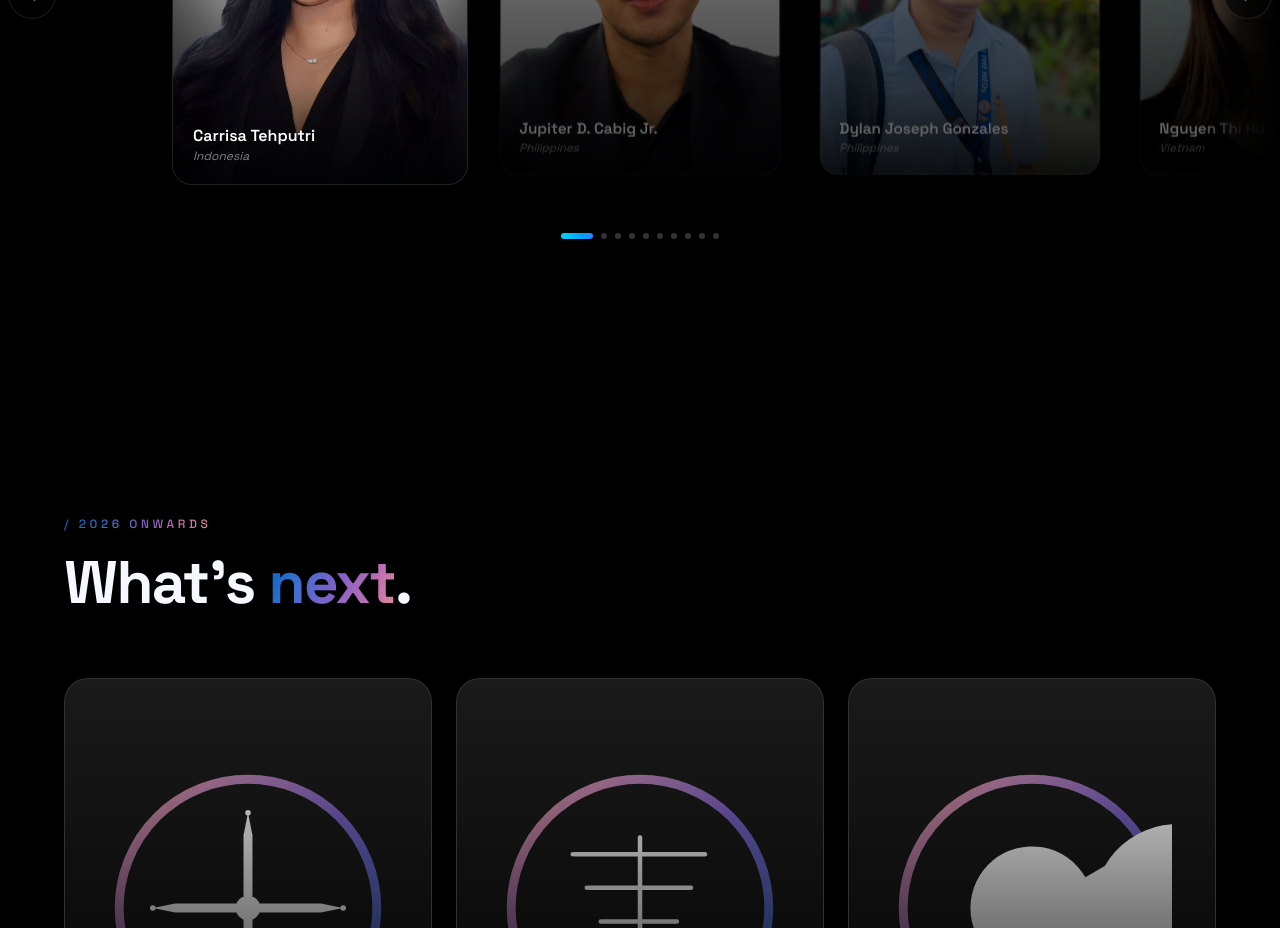
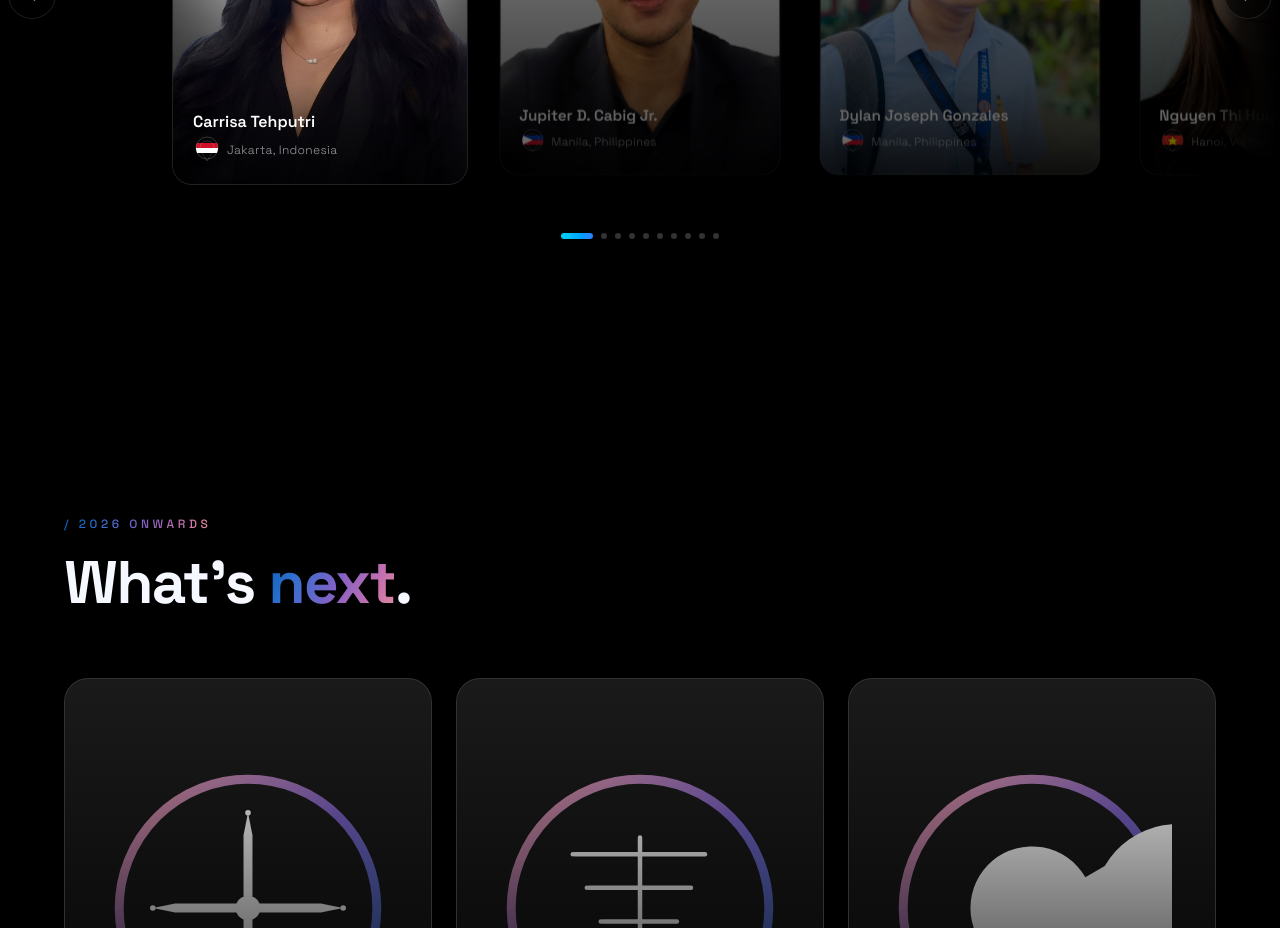
Before and after one commit to siklab-org/ai-for-asia, a Next.js app: page / in a window 1280 px wide. Shown: the part 9220-10148 px from the top of the page. Built offline with nearby package versions, Linux system fonts and the light colour scheme; no server answers.

Commit message:
feat: added map to fellow map

```diff
--- a/src/components/site/Fellows.tsx
+++ b/src/components/site/Fellows.tsx
@@ -10,23 +10,97 @@ export interface Fellow {
   img: string;
   name: string;
   quote: string;
+  city: string;
   country: string;
   x: number;
   y: number;
 }
 
 export const fellows: Fellow[] = [
-  { img: "/fellows/Carrisa Tehputri.jpeg", name: "Carrisa Tehputri", quote: "ASEAN must decide: act independently — or rise as one.", country: "Indonesia", x: 43, y: 67 },
-  { img: "/fellows/Jupiter Cabig Jr.jpg", name: "Jupiter D. Cabig Jr.", quote: "Government can shape vibrant AI startup ecosystems.", country: "Philippines", x: 56, y: 36 },
-  { img: "/fellows/Dylan Joseph Gonzales.jpg", name: "Dylan Joseph Gonzales", quote: "AI is multisectoral — and must be ethical for community.", country: "Philippines", x: 50, y: 40 },
-  { img: "/fellows/41 Trang Nguyen.jpg", name: "Nguyen Thi Huyen Trang", quote: "Governance and workforce adaptation must move in parallel.", country: "Vietnam", x: 25, y: 24 },
-  { img: "/fellows/Shine_Min_Kha_photo.jpg", name: "Shine Min Kha", quote: "Leadership is the key skill of the AI-driven era.", country: "Myanmar", x: 10, y: 14 },
-  { img: "/fellows/Ahmad Habibulloh.jpg", name: "Ahmad Habibulloh", quote: "AI governance must serve communities across ASEAN.", country: "Taiwan", x: 12, y: 10 },
-  { img: "/fellows/Hanazel Superal.png", name: "Hanazel Superal", quote: "Technology should bridge gaps, not widen them.", country: "Philippines", x: 60, y: 42 },
-  { img: "/fellows/Lee Zhao Yi Charles.jpeg", name: "Lee Zhao Yi Charles", quote: "Building AI that reflects our shared humanity.", country: "Singapore", x: 24, y: 57 },
-  { img: "/fellows/Rustam Shariq Mujtaba.jpg", name: "Rustam Shariq Mujtaba", quote: "Policy and innovation must evolve together.", country: "Singapore", x: 27, y: 60 },
-  { img: "/fellows/Yu Wai Wai Khine.jpeg", name: "Yu Wai Wai Khine", quote: "Inclusive AI starts with diverse voices.", country: "Thailand", x: 15, y: 20 },
+  { img: "/fellows/Carrisa Tehputri.jpeg", name: "Carrisa Tehputri", quote: "ASEAN must decide: act independently — or rise as one.", city: "Jakarta", country: "Indonesia", x: 43, y: 67 },
+  { img: "/fellows/Jupiter Cabig Jr.jpg", name: "Jupiter D. Cabig Jr.", quote: "Government can shape vibrant AI startup ecosystems.", city: "Manila", country: "Philippines", x: 56, y: 36 },
+  { img: "/fellows/Dylan Joseph Gonzales.jpg", name: "Dylan Joseph Gonzales", quote: "AI is multisectoral — and must be ethical for community.", city: "Manila", country: "Philippines", x: 50, y: 40 },
+  { img: "/fellows/41 Trang Nguyen.jpg", name: "Nguyen Thi Huyen Trang", quote: "Governance and workforce adaptation must move in parallel.", city: "Hanoi", country: "Vietnam", x: 25, y: 24 },
+  { img: "/fellows/Shine_Min_Kha_photo.jpg", name: "Shine Min Kha", quote: "Leadership is the key skill of the AI-driven era.", city: "Yangon", country: "Myanmar", x: 10, y: 14 },
+  { img: "/fellows/Ahmad Habibulloh.jpg", name: "Ahmad Habibulloh", quote: "AI governance must serve communities across ASEAN.", city: "Taipei", country: "Taiwan", x: 12, y: 10 },
+  { img: "/fellows/Hanazel Superal.png", name: "Hanazel Superal", quote: "Technology should bridge gaps, not widen them.", city: "Manila", country: "Philippines", x: 60, y: 42 },
+  { img: "/fellows/Lee Zhao Yi Charles.jpeg", name: "Lee Zhao Yi Charles", quote: "Building AI that reflects our shared humanity.", city: "Singapore", country: "Singapore", x: 24, y: 57 },
+  { img: "/fellows/Rustam Shariq Mujtaba.jpg", name: "Rustam Shariq Mujtaba", quote: "Policy and innovation must evolve together.", city: "Singapore", country: "Singapore", x: 27, y: 60 },
+  { img: "/fellows/Yu Wai Wai Khine.jpeg", name: "Yu Wai Wai Khine", quote: "Inclusive AI starts with diverse voices.", city: "Bangkok", country: "Thailand", x: 15, y: 20 },
 ];
+
+export function flagPinSvg(country: string): string {
+  const size = 28;
+  const flag = (paths: string) => `
+    <svg width="${size}" height="${size}" viewBox="0 0 28 28" style="flex-shrink:0;filter:drop-shadow(0 2px 4px rgba(0,0,0,0.3))">
+      <defs><clipPath id="pin-${country}"><circle cx="14" cy="12" r="11" /></clipPath></defs>
+      <g clip-path="url(#pin-${country})">${paths}</g>
+      <circle cx="14" cy="12" r="11" fill="none" stroke="rgba(255,255,255,0.2)" stroke-width="1" />
+      <path d="M14 24 Q10 18 8 14 Q6 10 8 7 Q10 4 14 4 Q18 4 20 7 Q22 10 20 14 Q18 18 14 24Z" fill="none" stroke="rgba(255,255,255,0.15)" stroke-width="1" transform="translate(0,1)" />
+    </svg>`;
+
+  switch (country) {
+    case "Indonesia": return flag('<rect x="3" y="7" width="22" height="5" fill="#CE1126"/><rect x="3" y="12" width="22" height="5" fill="#fff"/>');
+    case "Philippines": return flag('<rect x="3" y="7" width="22" height="5" fill="#0038A8"/><rect x="3" y="12" width="22" height="5" fill="#CE1126"/><polygon points="3,7 14,12 3,17" fill="#fff"/>');
+    case "Vietnam": return flag('<rect x="3" y="7" width="22" height="10" fill="#DA251D"/><polygon points="14,8 15.5,11.5 19,11.5 16.5,14 17.5,17.5 14,15.5 10.5,17.5 11.5,14 9,11.5 12.5,11.5" fill="#FFFF00"/>');
+    case "Myanmar": return flag('<rect x="3" y="7" width="22" height="3.33" fill="#FECB00"/><rect x="3" y="10.33" width="22" height="3.33" fill="#34B233"/><rect x="3" y="13.66" width="22" height="3.34" fill="#EA2839"/>');
+    case "Taiwan": return flag('<rect x="3" y="7" width="22" height="10" fill="#FE0000"/><rect x="3" y="7" width="11" height="5" fill="#000095"/><circle cx="8.5" cy="9.5" r="2.5" fill="#fff"/><path d="M8.5 7.5 L9 9 L10.5 9 L9.5 10 L10 11.5 L8.5 10.5 L7 11.5 L7.5 10 L6.5 9 L8 9 Z" fill="#fff"/>');
+    case "Singapore": return flag('<rect x="3" y="7" width="22" height="5" fill="#ED2939"/><rect x="3" y="12" width="22" height="5" fill="#fff"/><circle cx="8" cy="9.5" r="2.5" fill="#fff"/><circle cx="8" cy="9.5" r="1.8" fill="#ED2939"/>');
+    case "Thailand": return flag('<rect x="3" y="7" width="22" height="2" fill="#00247D"/><rect x="3" y="9" width="22" height="2" fill="#fff"/><rect x="3" y="11" width="22" height="2" fill="#CE1126"/><rect x="3" y="13" width="22" height="2" fill="#fff"/><rect x="3" y="15" width="22" height="2" fill="#00247D"/>');
+    default: return "";
+  }
+}
+
+function FlagPin({ country }: { country: string }) {
+  const size = 28;
+  const cn = (paths: React.ReactNode) => (
+    <svg width={size} height={size} viewBox="0 0 28 28" className="shrink-0 drop-shadow-lg">
+      <defs>
+        <clipPath id={`pin-${country}`}>
+          <circle cx={14} cy={12} r={11} />
+        </clipPath>
+      </defs>
+      <g clipPath={`url(#pin-${country})`}>
+        {paths}
+      </g>
+      <circle cx={14} cy={12} r={11} fill="none" stroke="rgba(255,255,255,0.2)" strokeWidth={1} />
+      <path d="M14 24 Q10 18 8 14 Q6 10 8 7 Q10 4 14 4 Q18 4 20 7 Q22 10 20 14 Q18 18 14 24Z" fill="none" stroke="rgba(255,255,255,0.15)" strokeWidth={1} transform="translate(0,1)" />
+    </svg>
+  );
+
+  switch (country) {
+    case "Indonesia":
+      return cn(
+        <><rect x={3} y={7} width={22} height={5} fill="#CE1126" /><rect x={3} y={12} width={22} height={5} fill="#fff" /></>
+      );
+    case "Philippines":
+      return cn(
+        <><rect x={3} y={7} width={22} height={5} fill="#0038A8" /><rect x={3} y={12} width={22} height={5} fill="#CE1126" /><polygon points="3,7 14,12 3,17" fill="#fff" /></>
+      );
+    case "Vietnam":
+      return cn(
+        <><rect x={3} y={7} width={22} height={10} fill="#DA251D" /><polygon points="14,8 15.5,11.5 19,11.5 16.5,14 17.5,17.5 14,15.5 10.5,17.5 11.5,14 9,11.5 12.5,11.5" fill="#FFFF00" /></>
+      );
+    case "Myanmar":
+      return cn(
+        <><rect x={3} y={7} width={22} height={3.33} fill="#FECB00" /><rect x={3} y={10.33} width={22} height={3.33} fill="#34B233" /><rect x={3} y={13.66} width={22} height={3.34} fill="#EA2839" /></>
+      );
+    case "Taiwan":
+      return cn(
+        <><rect x={3} y={7} width={22} height={10} fill="#FE0000" /><rect x={3} y={7} width={11} height={5} fill="#000095" /><circle cx={8.5} cy={9.5} r={2.5} fill="#fff" /><path d="M8.5 7.5 L9 9 L10.5 9 L9.5 10 L10 11.5 L8.5 10.5 L7 11.5 L7.5 10 L6.5 9 L8 9 Z" fill="#fff" /></>
+      );
+    case "Singapore":
+      return cn(
+        <><rect x={3} y={7} width={22} height={5} fill="#ED2939" /><rect x={3} y={12} width={22} height={5} fill="#fff" /><circle cx={8} cy={9.5} r={2.5} fill="#fff" /><circle cx={8} cy={9.5} r={1.8} fill="#ED2939" /></>
+      );
+    case "Thailand":
+      return cn(
+        <><rect x={3} y={7} width={22} height={2} fill="#00247D" /><rect x={3} y={9} width={22} height={2} fill="#fff" /><rect x={3} y={11} width={22} height={2} fill="#CE1126" /><rect x={3} y={13} width={22} height={2} fill="#fff" /><rect x={3} y={15} width={22} height={2} fill="#00247D" /></>
+      );
+    default:
+      return null;
+  }
+}
 
 function ArrowButton({ dir, onClick }: { dir: "left" | "right"; onClick: () => void }) {
   const Icon = dir === "left" ? ChevronLeft : ChevronRight;
@@ -78,7 +152,10 @@ function FellowCard({ fellow, index, isActive }: { fellow: Fellow; index: number
 
         <div className="absolute bottom-0 left-0 right-0 p-4 md:p-5">
           <p className="text-sm md:text-base font-semibold text-white leading-tight">{fellow.name}</p>
-          <p className="text-xs text-white/50 italic mt-0.5">{fellow.country}</p>
+          <div className="flex items-center gap-1.5 mt-1">
+            <FlagPin country={fellow.country} />
+            <p className="text-[11px] md:text-xs text-white/60 font-light tracking-wide">{fellow.city}, {fellow.country}</p>
+          </div>
         </div>
 
         <motion.div
@@ -87,13 +164,9 @@ function FellowCard({ fellow, index, isActive }: { fellow: Fellow; index: number
           transition={{ duration: 0.3 }}
           className="absolute inset-0 flex items-center justify-center p-5 bg-black/60 backdrop-blur-[2px]"
         >
-          <div className="relative">
-            <span className="absolute -top-3 -left-2 text-cyan-400/30 text-2xl font-mono">&gt;</span>
-            <p className="text-xs md:text-sm text-white/90 italic leading-relaxed text-center font-light max-w-[90%]">
-              &ldquo;{fellow.quote}&rdquo;
-            </p>
-            <span className="absolute -bottom-3 -right-2 text-cyan-400/30 text-2xl font-mono">&lt;</span>
-          </div>
+          <p className="text-xs md:text-sm text-white/90 italic leading-relaxed text-center font-light max-w-[90%]">
+            &ldquo;{fellow.quote}&rdquo;
+          </p>
         </motion.div>
       </div>
     </div>
--- a/src/components/site/InteractiveMap.tsx
+++ b/src/components/site/InteractiveMap.tsx
@@ -3,7 +3,7 @@
 import { useEffect, useRef } from "react";
 import L from "leaflet";
 import "leaflet/dist/leaflet.css";
-import { fellows } from "./Fellows";
+import { fellows, flagPinSvg } from "./Fellows";
 
 const countryCoords: Record<string, { lat: number; lng: number }[]> = {
   Indonesia: [{ lat: -5, lng: 118 }],
@@ -158,7 +158,11 @@ export function InteractiveMap() {
         <div style="padding:0;line-height:0">
           <img src="${f.img}" alt="${f.name}" style="width:100%;height:auto;display:block" />
           <div style="padding:10px 14px 12px;text-align:center;line-height:1.3">
-            <div style="font-weight:700;font-size:14px;color:#f0f0f0">${f.name}</div>
+            <div style="font-weight:600;font-size:13px;color:#f0f0f0">${f.name}</div>
+            <div style="display:flex;align-items:center;justify-content:center;gap:6px;margin-top:6px">
+              ${flagPinSvg(f.country)}
+              <span style="font-size:11px;color:rgba(255,255,255,0.55);font-weight:400">${f.city}, ${f.country}</span>
+            </div>
           </div>
         </div>
       `;
```
